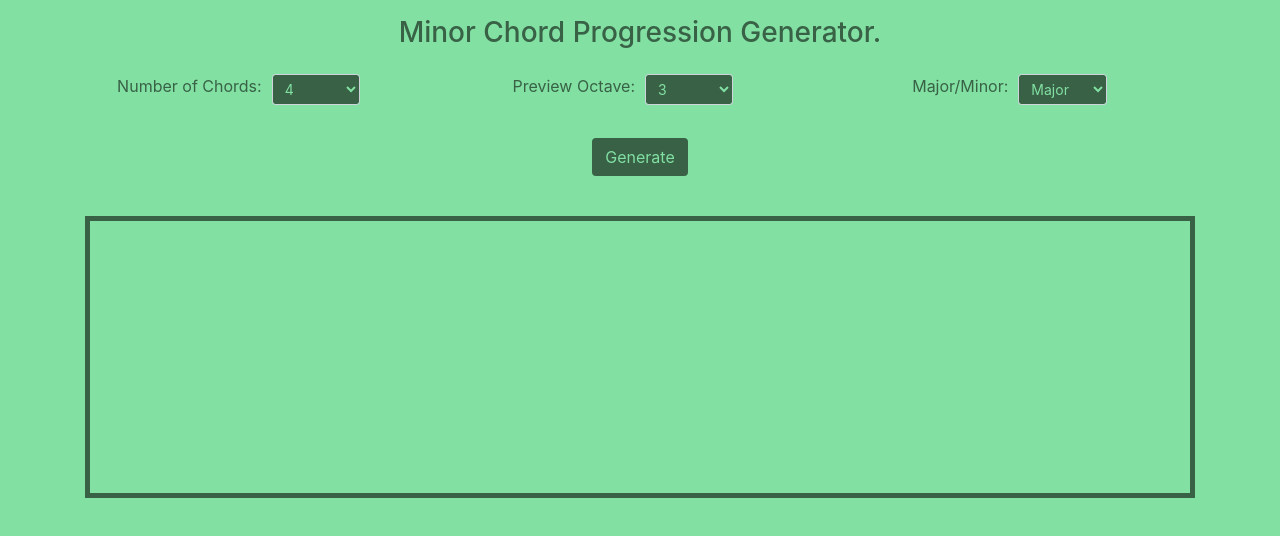
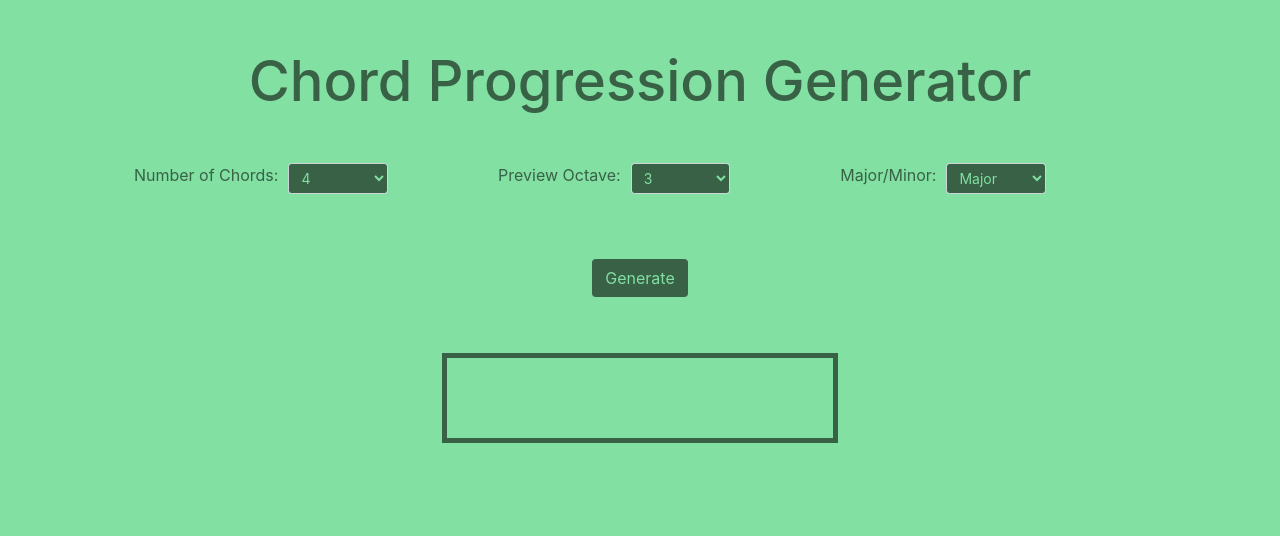
Before and after one commit to rynstwrt/ChordProgressionGenerator, a plain HTML site: page index.html in a window 1280 px wide. Drawn offline with Linux system fonts and the light colour scheme.

Commit message:
Make responsive and fix title.

```diff
--- a/index.html
+++ b/index.html
@@ -5,20 +5,20 @@
 	 <meta name='viewport' content='width=device-width, initial-scale=1' />
 	 <link rel='stylesheet' href='bootstrap/css/bootstrap.min.css' />
 	 <link rel='stylesheet' href='main.min.css' />
-	 <title>Minor Chord Progression Generator.</title>
+	 <title>Chord Progression Generator.</title>
 </head>
 <body>
-	<div class='container'>
+	<div class='container-fluid'>
 		<div class='row'>
-			<div class='col'>
-				<h3 class='text-center mt-3'>Minor Chord Progression Generator.</h3>
+			<div class='col mx-auto p-md-3 mt-xl-3'>
+				<h3 class='text-center mt-3' id='headertext'>Chord Progression Generator</h3>
 				<form class='my-4'>
 
-					<div class='form-row my-3 justify-content-center'>
-						<div class='col-6 col-sm text-right align-self-center'>
+					<div class='form-row my-3 justify-content-center mt-xl-5'>
+						<div class='col-6 col-sm-auto text-right align-self-center'>
 							<label for='numChordsSelect'>Number of Chords:</label>
 						</div>
-						<div class='col-6 col-sm'>
+						<div class='col-6 col-sm-auto col-md-2'>
 							<select class='form-control form-control-sm w-50' id='numChordsSelect'>
 								<option>3</option>
 								<option selected>4</option>
@@ -27,10 +27,10 @@
 							</select>
 						</div>
 
-						<div class='col-6 col-sm text-right align-self-center'>
+						<div class='col-6 col-sm-auto text-right align-self-center'>
 							<label for='numOctaveSelect'>Preview Octave:</label>
 						</div>
-						<div class='col-6 col-sm'>
+						<div class='col-6 col-sm-auto col-md-2'>
 							<select class='form-control form-control-sm w-50' id='numOctaveSelect'>
 								<option>2</option>
 								<option selected>3</option>
@@ -40,17 +40,17 @@
 							</select>
 						</div>
 
-						<div class='col-6 col-sm text-right align-self-center'>
+						<div class='col-6 col-sm-auto text-right align-self-center'>
 							<label for='numOctaveSelect'>Major/Minor:</label>
 						</div>
-						<div class='col-6 col-sm'>
+						<div class='col-6 col-sm-2 col-md-2'>
 							<select class='form-control form-control-sm w-50' id='majorMinorSelect'>
 								<option selected>Major</option>
 								<option>Minor</option>
 							</select>
 						</div>
 					</div>
-					<div class='form-row justify-content-center'>
+					<div class='form-row justify-content-center mt-xl-5'>
 						<div class='col-auto my-3'>
 							<button type='button' class='btn btn-default' id='generatebutton'>Generate</button>
 						</div>
@@ -61,10 +61,8 @@
 
 
 		<div class='row'>
-			<div class='col mx-auto'>
-				<h1 class='font-weight-bold p-2 text-center' id='maintext'><br/>
-
-				</br/></h1>
+			<div class='col mx-auto col-sm-8 col-lg-6 col-xl-4'>
+				<h1 class='font-weight-bold p-2 text-center' id='maintext'><br/></h1>
 			</div>
 		</div>
 	</div>
--- a/main.scss
+++ b/main.scss
@@ -26,3 +26,39 @@ html, body
 	line-height: 4rem;
 	white-space: pre;
 }
+
+// Small devices (landscape phones, 576px and up)
+@media (min-width: 576px)
+{
+	#headertext
+	{
+		font-size: 2rem;
+	}
+}
+
+// Medium devices (tablets, 768px and up)
+@media (min-width: 768px)
+{
+	#headertext
+	{
+		font-size: 2.5rem;
+	}
+}
+
+// Large devices (desktops, 992px and up)
+@media (min-width: 992px)
+{
+	#headertext
+	{
+		font-size: 3rem;
+	}
+}
+
+// Extra large devices (large desktops, 1200px and up)
+@media (min-width: 1200px)
+{
+	#headertext
+	{
+		font-size: 3.5rem;
+	}
+}
```
Also changed, not shown: main.min.css.
